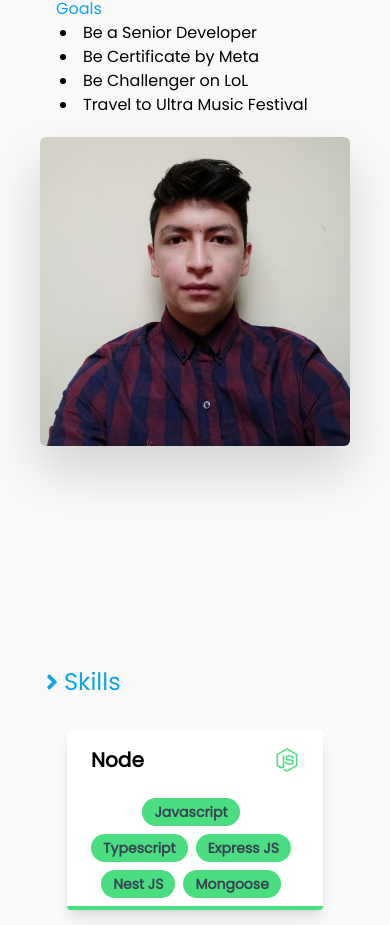
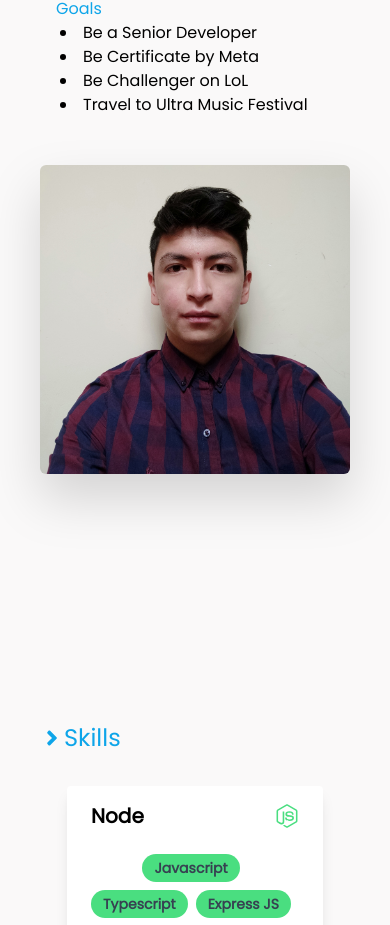
Before and after one commit to OverThink3r/portfolio, a React (Vite) app: page / in a window 390 px wide. Shown: the part 1540-2465 px from the top of the page. Built offline with nearby package versions, Linux system fonts and the light colour scheme.

Commit message:
fix: conditional margin on linked nva label

```diff
--- a/src/components/content/About/AboutSection.tsx
+++ b/src/components/content/About/AboutSection.tsx
@@ -17,7 +17,7 @@ export const AboutSection = () => {
             <HobbiesGoalsGrid />
           </div>
         </div>
-        <div className="w-full md:w-2/5 mx-3">
+        <div className="w-full md:w-2/5 mx-3 my-7 md:my-0">
           <img
             src="profile-picture.jpg"
             alt="User profile"
--- a/src/components/header/Navbar.tsx
+++ b/src/components/header/Navbar.tsx
@@ -20,7 +20,7 @@ export const Navbar = ({navIsOpen, toggleNav}: {navIsOpen: boolean, toggleNav: (
           ))
         }
 
-      <li className={`${navIsOpen && "my-8"} mx-3`}>
+      <li className={`${navIsOpen && "my-8"} ${!navIsOpen && 'mx-3'}`}>
         <a href="https://www.linkedin.com/in/vladimir-loza-ab569123b/" target="_blank">
           { navIsOpen
             ? <span className="text-gray-500 hover:text-sky-500 hover:underline hover:ease-out">LinkedIn</span>
```
